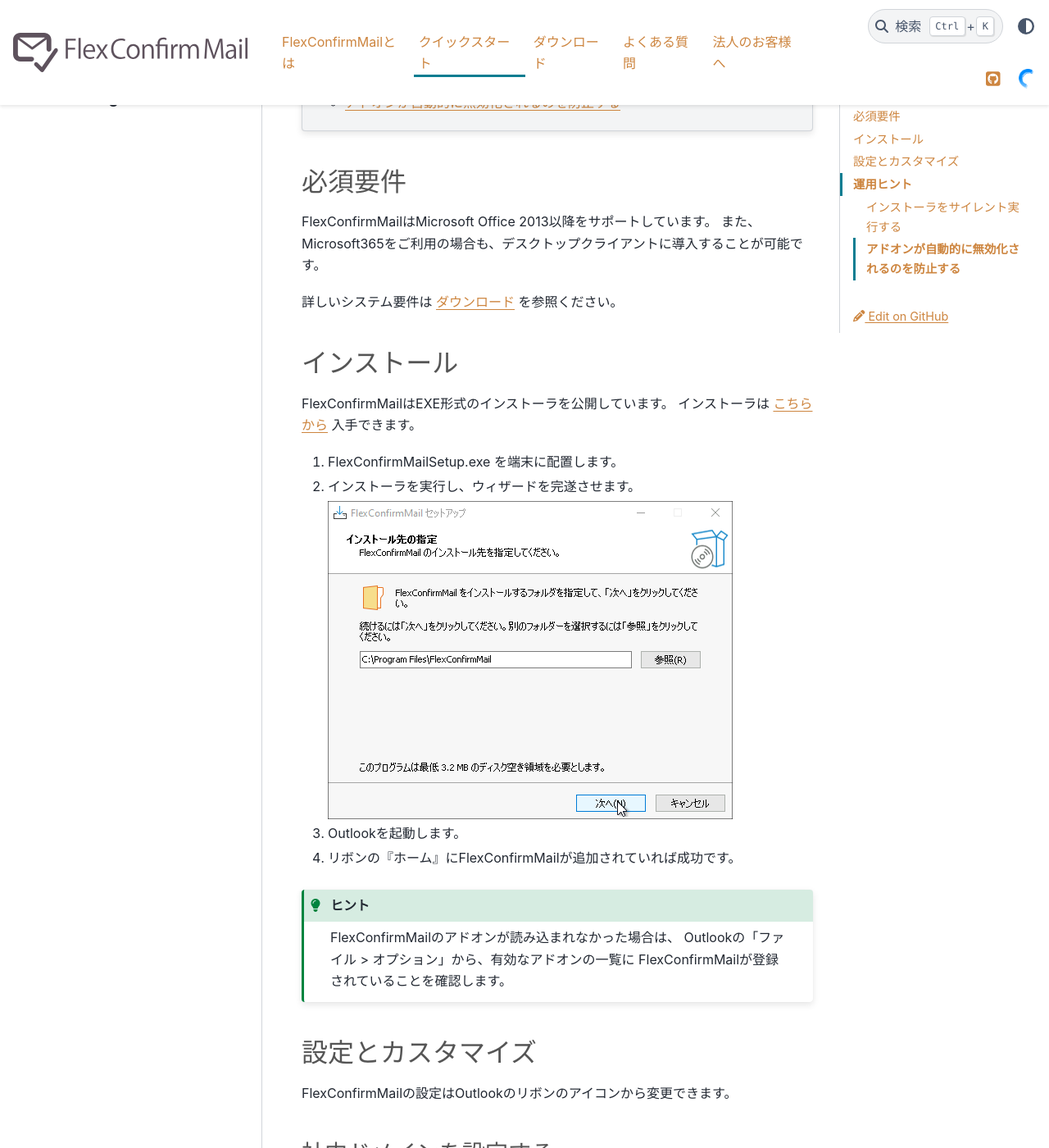
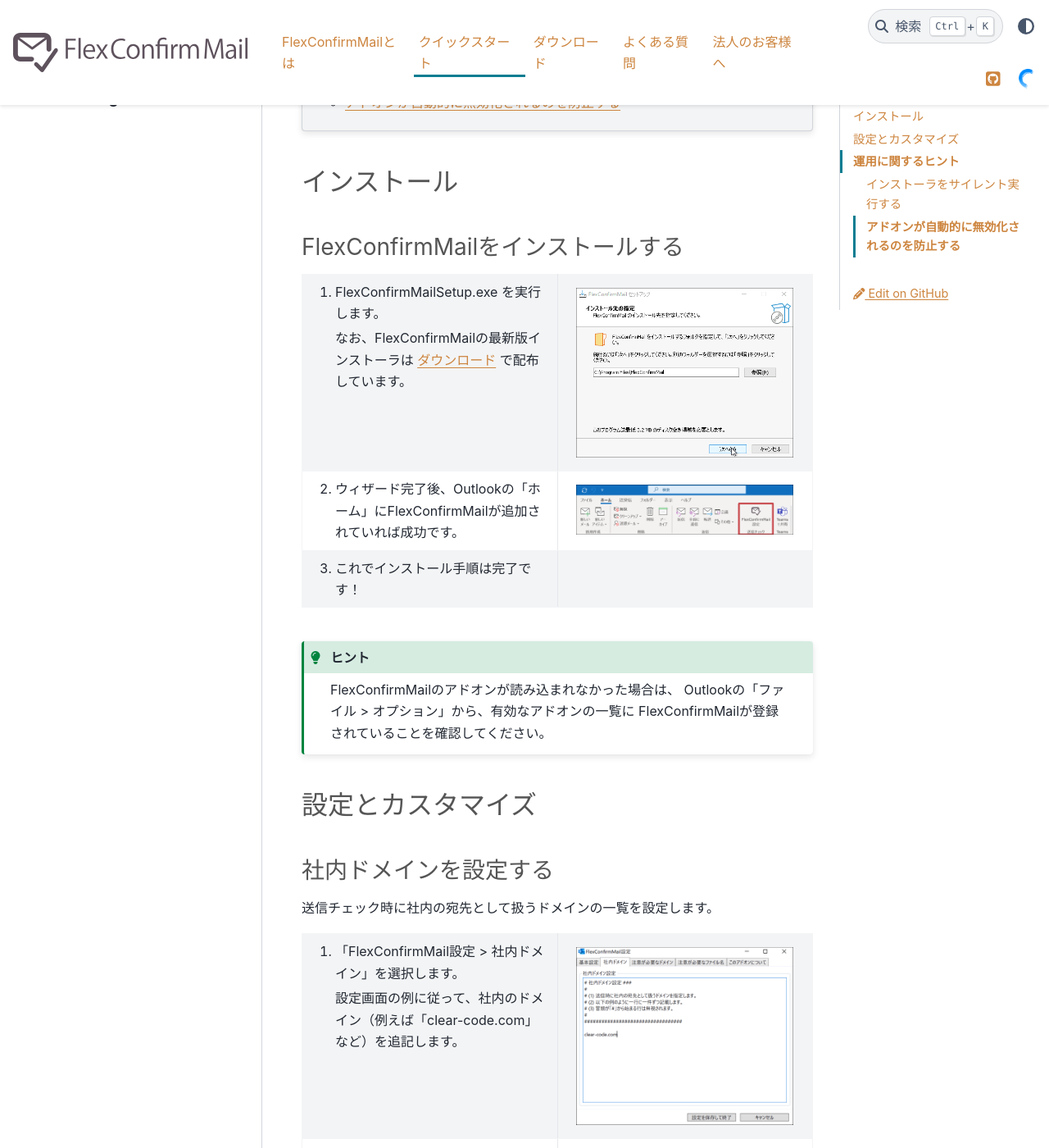
Before and after one commit to FlexConfirmMail/flexconfirmmail.github.io, a Sphinx documentation site: the page built from source/quickstart.rst, in a window 1280 px wide and 1400 px high, scrolled down 503 px. Shown: the whole window at 82% size. Built offline with Sphinx 7.4.7 and the PyData theme 0.15.4, drawn with Linux system fonts in a browser that asks for light colours; some of the changed text lies outside the part shown.

Commit message:
Make the quickstart page easier to follow
 - Add more screenshots to the guide.
 - Use tables to make the instruction easier to skim.

Signed-off-by: Fujimoto Seiji <fujimoto@clear-code.com>

```diff
--- a/source/quickstart.rst
+++ b/source/quickstart.rst
@@ -8,93 +8,107 @@
    :local:
    :backlinks: none
 
-必須要件
-========
-
-FlexConfirmMailはMicrosoft Office 2013以降をサポートしています。
-また、Microsoft365をご利用の場合も、デスクトップクライアントに導入することが可能です。
-
-詳しいシステム要件は :any:`download` を参照ください。
-
 インストール
 ============
 
-FlexConfirmMailはEXE形式のインストーラを公開しています。
-インストーラは :any:`こちらから <download>` 入手できます。
+FlexConfirmMailをインストールする
+---------------------------------
 
-1. FlexConfirmMailSetup.exe を端末に配置します。
+.. list-table::
+   :widths: 10 10
 
-2. インストーラを実行し、ウィザードを完遂させます。
+   * - 1. FlexConfirmMailSetup.exe を実行します。
 
-   .. image:: _static/installer.png
+          なお、FlexConfirmMailの最新版インストーラは  :any:`download` で配布しています。
 
-3. Outlookを起動します。
+     - .. figure:: _static/installer.png
+          :width: 95%
 
-4. リボンの『ホーム』にFlexConfirmMailが追加されていれば成功です。
+   * - 2. ウィザード完了後、Outlookの「ホーム」にFlexConfirmMailが追加されていれば成功です。
+
+     - .. figure:: _static/Ribbon.png
+          :width: 95%
+
+   * - 3. これでインストール手順は完了です！
+
+     -
 
 .. hint::
 
     FlexConfirmMailのアドオンが読み込まれなかった場合は、
     Outlookの「ファイル > オプション」から、有効なアドオンの一覧に
-    FlexConfirmMailが登録されていることを確認します。
+    FlexConfirmMailが登録されていることを確認してください。
 
 設定とカスタマイズ
 ==================
 
-FlexConfirmMailの設定はOutlookのリボンのアイコンから変更できます。
-
 社内ドメインを設定する
 ----------------------
 
-1. Outlookのホームタブから「FlexConfirmMail設定」をクリックします。
+送信チェック時に社内の宛先として扱うドメインの一覧を設定します。
 
-2. 「社内ドメイン」タブをクリックし、ドメインを追記します。
+.. list-table::
+   :widths: 10 10
 
-   .. image:: _static/TrustedDomains.png
-      :width: 70%
+   * - 1. 「FlexConfirmMail設定 > 社内ドメイン」を選択します。
 
-3. 「設定を保存して終了」を押下すれば完了です。
+          設定画面の例に従って、社内のドメイン（例えば「clear-code.com」など）を追記します。
+
+     - .. figure:: _static/TrustedDomains.png
+          :width: 95%
+
+   * - 2. 「設定を保存して終了」を押下すれば完了です。
+
+     -
 
 注意が必要なドメインを設定する
 ------------------------------
 
 宛先に含まれる場合に、特に注意が必要なドメインの一覧を設定します。
 
-1. Outlookのホームタブから「FlexConfirmMail設定」をクリックします。
+.. list-table::
+   :widths: 10 10
 
-2. 「注意が必要なドメイン」タブをクリックし、ドメインを追記します。
+   * - 1. 「FlexConfirmMail設定 > 注意が必要なドメイン」を選択します。
 
-   .. image:: _static/UnsafeDomains.png
-      :width: 70%
+          設定画面の例に従って、ドメインを追記します。
 
-3. 「設定を保存して終了」を押下すれば完了です。
+     - .. figure:: _static/UnsafeDomains.png
+          :width: 95%
 
-4. この設定により、送信時に次のような警告が表示されるようになります。
+   * - 2. 「設定を保存して終了」を押下すれば完了です。
+     -
 
-   .. image:: _static/UnsafeDomainsExample.png
-      :width: 70%
+**注意が必要なドメインの警告例**
+
+.. image:: _static/UnsafeDomainsExample.png
+   :width: 70%
 
 注意が必要なファイル名を設定する
 --------------------------------
 
 注意が必要な添付ファイルのキーワードを設定します。
 
-1. Outlookのホームタブから「FlexConfirmMail設定」をクリックします。
+.. list-table::
+   :widths: 10 10
 
-2. 「注意が必要なファイル名」タブをクリックし、キーワードを追記します。
+   * - 1. 「FlexConfirmMail設定 > 注意が必要なファイル名」を選択します。
 
-   .. image:: _static/UnsafeFiles.png
-      :width: 70%
+          設定画面の例に従って、キーワードを追記します。
 
-3. 「設定を保存して終了」を押下すれば完了です。
+     - .. figure:: _static/UnsafeFiles.png
+          :width: 95%
 
-4. この設定により、送信時に次のような警告が表示されるようになります。
+   * - 2. 「設定を保存して終了」を押下すれば完了です。
+     -
 
-   .. image:: _static/UnsafeFilesExample.png
-      :width: 70%
+**注意が必要なファイル名の警告例**
 
-運用ヒント
-==========
+.. image:: _static/UnsafeFilesExample.png
+   :width: 70%
+
+運用に関するヒント
+==================
 
 インストーラをサイレント実行する
 --------------------------------
@@ -123,7 +137,7 @@
 
 5. 値の名前に FlexConfirmMail と入力し、値を 1 に設定する。
 
-   .. image:: _static/resiliency.png
-      :width: 70%
+   .. figure:: _static/resiliency.png
+      :width: 60%
 
 6. 「OK」ボタンを押下して確定する。
```
Also changed, not shown: source/_static/Ribbon.png (added).
